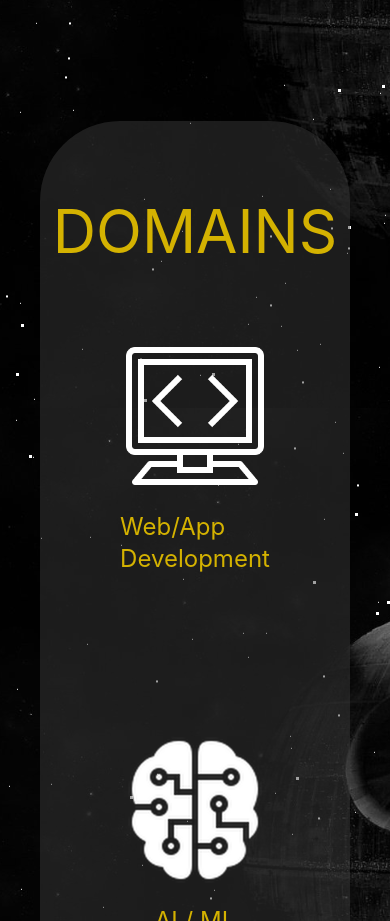
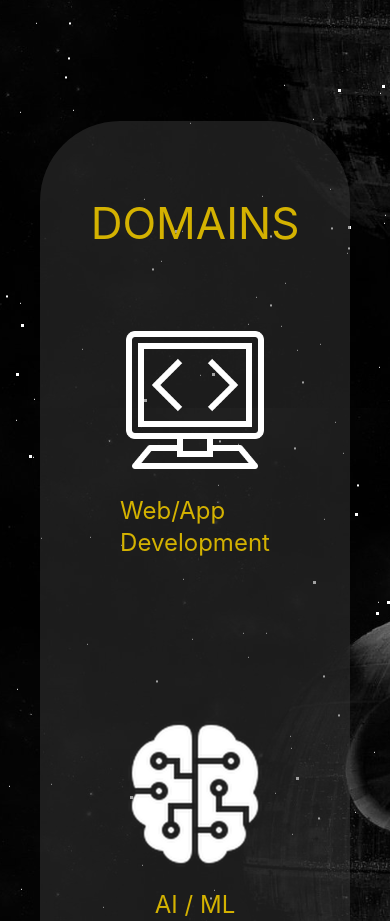
Before and after one commit to tseccodetantra/nfc2, a React (Create React App) app: page / in a window 390 px wide. Shown: the part 1280-2201 px from the top of the page. Built offline with nearby package versions, Linux system fonts and the light colour scheme.

Commit message:
domains done

```diff
--- a/src/components/Domains/Domains.jsx
+++ b/src/components/Domains/Domains.jsx
@@ -7,26 +7,29 @@ import "./domains.css";
 const Domains = () => {
   return (
     <div className="text-yellow mt-[10rem] bg-nGray rounded-[5rem]">
-      <div className="flex items-center justify-center text-6xl pt-[5rem]">
+      <div
+        id="domain-head"
+        className="flex items-center justify-center text-6xl pt-[5rem]"
+      >
         DOMAINS
       </div>
       <div className="flex flex-col items-center justify-center text-2xl">
         <div id="up" className="flex">
-          <div className="flex flex-col justify-center items-center p-[5rem]">
+          <div className="flex flex-col justify-center items-center p-[5rem] domain-container">
             <img src={web} width={200} height={200} className="invert"></img>
             <div className="mt-5">Web/App Development</div>
           </div>
-          <div className="flex flex-col justify-center items-center p-[5rem]">
+          <div className="flex flex-col justify-center items-center p-[5rem] domain-container">
             <img src={ai} width={200} height={200} className="invert"></img>
             <div className="mt-5">AI / ML</div>
           </div>
         </div>
         <div id="down" className="flex">
-          <div className="flex flex-col justify-center items-center p-[5rem]">
+          <div className="flex flex-col justify-center items-center p-[5rem] domain-container">
             <img src={bc} width={200} height={200} className="invert"></img>
             <div className="mt-5">Blockchain</div>
           </div>
-          <div className="flex flex-col justify-center items-center p-[5rem]">
+          <div className="flex flex-col justify-center items-center p-[5rem] domain-container">
             <img src={social} width={200} height={200} className="invert"></img>
             <div className="mt-5">Social</div>
           </div>
--- a/src/components/Domains/domains.css
+++ b/src/components/Domains/domains.css
@@ -1,6 +1,19 @@
 @media (max-width: 1000px) {
-  #up, #down{
+  /* #up, #down{
     display: flex;
     flex-direction: column;
   }
+
+  img{
+    width: 100px;
+    height: 100px;
+  } */
+
+  #domain-head{
+    font-size: 2.75rem;
+  }
+/*
+  .domain-container{
+    padding: 3rem;
+  } */
 }
```
